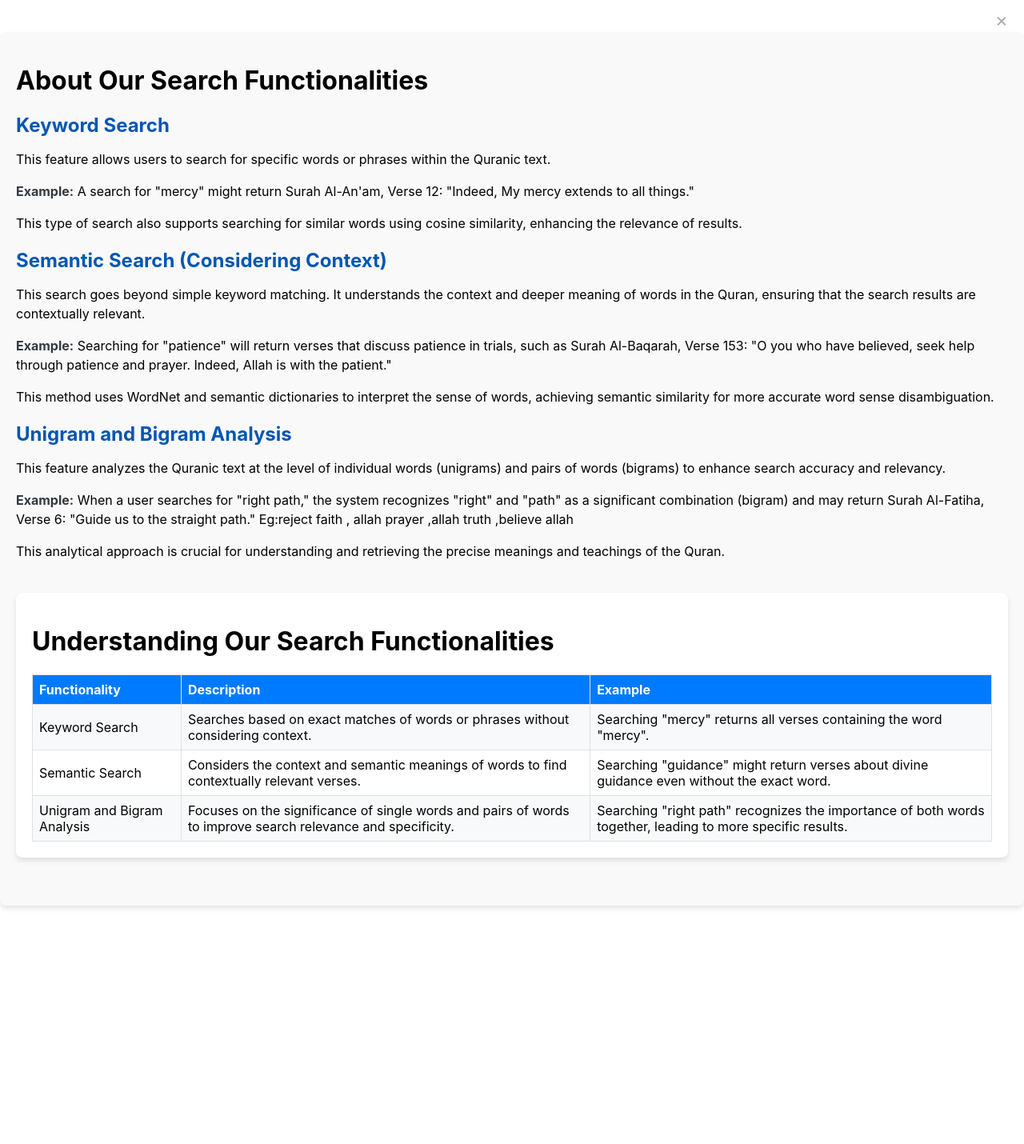
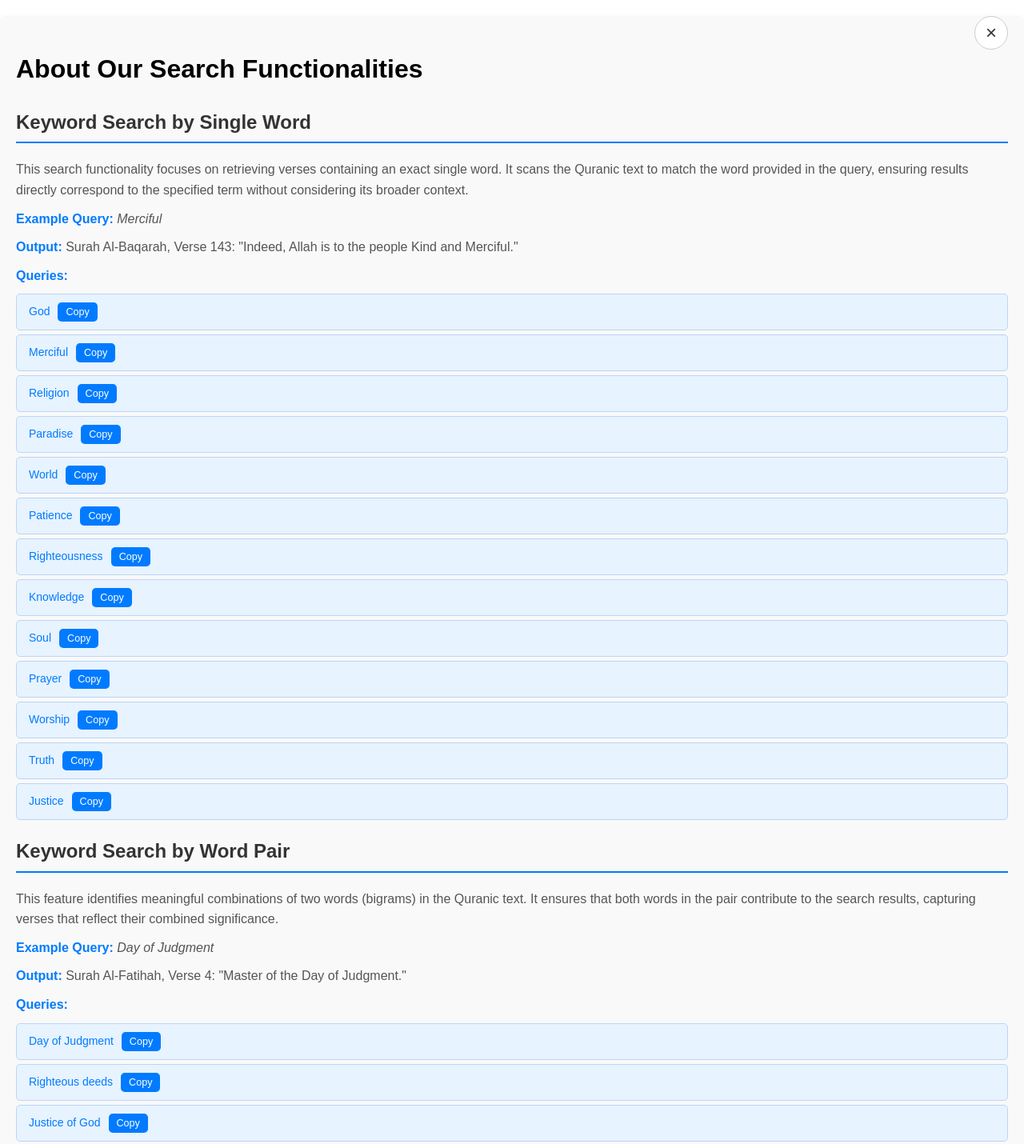
Before and after one commit to muhammadsaad123-coder/Quran_Semantic_Search, a React (Create React App) app: page /About in a window 1280 px wide. Shown: the top 1430 px of the page at 80% size. Before the commit the page ends 1172 px from the top, so only its background shows below. Built offline with nearby package versions, Linux system fonts and the light colour scheme.

Commit message:
changes in pages

```diff
--- a/src/Pages/About.js
+++ b/src/Pages/About.js
@@ -1,70 +1,123 @@
-// src/components/About.js
-
 import React from 'react';
 import '../Styles/About.css'; // Importing CSS for styling
 import { Link } from 'react-router-dom';
 
 const About = () => {
+  const copyToClipboard = (text) => {
+    navigator.clipboard.writeText(text);
+    alert(`Copied to clipboard: ${text}`);
+  };
+
   return (
     <div className="about-container">
-
-<Link to="/home" className="close-button">&times;</Link>
+      <Link to="/home" className="close-button">&times;</Link>
       <h1>About Our Search Functionalities</h1>
 
+      {/* Section: Keyword Search by Single Word */}
       <div className="section">
-        <h2>Keyword Search</h2>
-        <p>This feature allows users to search for specific words or phrases within the Quranic text.</p>
-        <p><strong>Example:</strong> A search for "mercy" might return Surah Al-An'am, Verse 12: "Indeed, My mercy extends to all things."</p>
-        <p>This type of search also supports searching for similar words using cosine similarity, enhancing the relevance of results.</p>
-
+        <h2>Keyword Search by Single Word</h2>
+        <p>
+          This search functionality focuses on retrieving verses containing an exact single word.
+          It scans the Quranic text to match the word provided in the query, ensuring results
+          directly correspond to the specified term without considering its broader context.
+        </p>
+        <p><strong>Example Query:</strong> <em>Merciful</em></p>
+        <p><strong>Output:</strong> Surah Al-Baqarah, Verse 143: "Indeed, Allah is to the people Kind and Merciful."</p>
+        <p><strong>Queries:</strong></p>
+        <ul>
+          {['God', 'Merciful', 'Religion', 'Paradise', 'World', 'Patience', 'Righteousness', 'Knowledge', 'Soul', 'Prayer', 'Worship', 'Truth', 'Justice'].map((query, index) => (
+            <li key={index}>
+              {query}
+              <button
+                className="copy-button"
+                onClick={() => copyToClipboard(query)}
+              >
+                Copy
+              </button>
+            </li>
+          ))}
+        </ul>
       </div>
 
+      {/* Section: Keyword Search by Word Pair */}
       <div className="section">
-        <h2>Semantic Search (Considering Context)</h2>
-        <p>This search goes beyond simple keyword matching. It understands the context and deeper meaning of words in the Quran, ensuring that the search results are contextually relevant.</p>
-        <p><strong>Example:</strong> Searching for "patience" will return verses that discuss patience in trials, such as Surah Al-Baqarah, Verse 153: "O you who have believed, seek help through patience and prayer. Indeed, Allah is with the patient."</p>
-        <p>This method uses WordNet and semantic dictionaries to interpret the sense of words, achieving semantic similarity for more accurate word sense disambiguation.</p>
+        <h2>Keyword Search by Word Pair</h2>
+        <p>
+          This feature identifies meaningful combinations of two words (bigrams) in the Quranic text.
+          It ensures that both words in the pair contribute to the search results, capturing verses
+          that reflect their combined significance.
+        </p>
+        <p><strong>Example Query:</strong> <em>Day of Judgment</em></p>
+        <p><strong>Output:</strong> Surah Al-Fatihah, Verse 4: "Master of the Day of Judgment."</p>
+        <p><strong>Queries:</strong></p>
+        <ul>
+          {[
+            'Day of Judgment',
+            'Righteous deeds',
+            'Justice of God',
+            'Day of Resurrection',
+            'Mercy of God',
+            'Justice and Truth',
+            'Day of Reckoning',
+            'Good deeds rewarded',
+            'Eternal life',
+            'Good Deeds',
+            'Right path',
+            'Signs of Allah',
+            'Life and Death',
+            'Charity and Justice',
+          ].map((query, index) => (
+            <li key={index}>
+              {query}
+              <button
+                className="copy-button"
+                onClick={() => copyToClipboard(query)}
+              >
+                Copy
+              </button>
+            </li>
+          ))}
+        </ul>
       </div>
 
+      {/* Section: Contextual Search */}
       <div className="section">
-        <h2>Unigram and Bigram Analysis</h2>
-        <p>This feature analyzes the Quranic text at the level of individual words (unigrams) and pairs of words (bigrams) to enhance search accuracy and relevancy.</p>
-        <p><strong>Example:</strong> When a user searches for "right path," the system recognizes "right" and "path" as a significant combination (bigram) and may return Surah Al-Fatiha, Verse 6: "Guide us to the straight path." Eg:reject faith ,  allah prayer ,allah truth ,believe allah</p>
-        <p>This analytical approach is crucial for understanding and retrieving the precise meanings and teachings of the Quran.</p>
+        <h2>Contextual Search</h2>
+        <p>
+          Contextual search analyzes the deeper meanings and relationships between words to provide
+          results that align with the query's intent. This feature utilizes semantic understanding to
+          retrieve verses where the underlying theme matches the user's search.
+        </p>
+        <p><strong>Example Query:</strong> <em>Verses related to the mercy of God</em></p>
+        <p><strong>Output:</strong> Surah Az-Zumar, Verse 53: "Say, 'O My servants who have transgressed against themselves [by sinning], do not despair of the mercy of Allah. Indeed, Allah forgives all sins. Indeed, it is He who is the Forgiving, the Merciful.'"</p>
+        <p><strong>Queries:</strong></p>
+        <ul>
+          {[
+            'Verses related to the mercy of God',
+            'Guidance for the believers',
+            'The creation of the universe according to the Quran',
+            'Attributes of God in the Quran',
+            'Importance of prayer',
+            'Rewards for doing good deeds',
+            'Forgiveness and repentance',
+            'Verses describing Paradise',
+            'Teachings about justice',
+            'The role of prophets in Islam',
+            'Commandments related to charity',
+          ].map((query, index) => (
+            <li key={index}>
+              {query}
+              <button
+                className="copy-button"
+                onClick={() => copyToClipboard(query)}
+              >
+                Copy
+              </button>
+            </li>
+          ))}
+        </ul>
       </div>
-
-      <div className="comparison-container">
-      <h1>Understanding Our Search Functionalities</h1>
-      <table>
-        <thead>
-          <tr>
-            <th>Functionality</th>
-            <th>Description</th>
-            <th>Example</th>
-          </tr>
-        </thead>
-        <tbody>
-          <tr>
-            <td>Keyword Search</td>
-            <td>Searches based on exact matches of words or phrases without considering context.</td>
-            <td>Searching "mercy" returns all verses containing the word "mercy".</td>
-          </tr>
-          <tr>
-            <td>Semantic Search</td>
-            <td>Considers the context and semantic meanings of words to find contextually relevant verses.</td>
-            <td>Searching "guidance" might return verses about divine guidance even without the exact word.</td>
-          </tr>
-          <tr>
-            <td>Unigram and Bigram Analysis</td>
-            <td>Focuses on the significance of single words and pairs of words to improve search relevance and specificity.</td>
-            <td>Searching "right path" recognizes the importance of both words together, leading to more specific results.</td>
-          </tr>
-        </tbody>
-      </table>
     </div>
-    </div>
-
-
   );
 };
 
--- a/src/Pages/Home.js
+++ b/src/Pages/Home.js
@@ -201,9 +201,12 @@ function Home() {
       <p>
         <strong>Original English Translation:</strong> {result.OriginalEnglishTranslation}
       </p>
-      <p>
-  <strong>Relevance Score:</strong> {result["Similarity Score"] !== undefined ? (result["Similarity Score"] * 100).toFixed(2) + "%" : "N/A"}
-</p>
+      {searchType === "keyword" && (ngramType === "unigram" || ngramType === "bigram") && (
+  <p>
+    <strong>Relevance Score:</strong> {result["Similarity Score"] !== undefined ? (result["Similarity Score"] * 100).toFixed(2) + "%" : "N/A"}
+  </p>
+)}
+
             </div>
           ))}
       </div>
--- a/src/Styles/About.css
+++ b/src/Styles/About.css
@@ -1,80 +1,113 @@
-/* src/components/About.css */
+/* About.css */
+
+/* Container for the entire About page */
 .about-container {
-    max-width: 1500px;
-    margin: 40px auto;
-    padding: 20px;
-    background-color: #f9f9f9;
-    border-radius: 8px;
-    box-shadow: 0 4px 6px rgba(0, 0, 0, 0.1);
+  font-family: Arial, sans-serif;
+  margin: 20px auto;
+  max-width: 1500px;
+  padding: 20px;
+  background-color: #f9f9f9;
+  border-radius: 8px;
+  box-shadow: 0 4px 8px rgba(0, 0, 0, 0.1);
+  line-height: 1.6;
+}
+
+/* Close button to go back to the Home page */
+.close-button {
+  position: absolute;
+  top: 20px;
+  right: 20px;
+  font-size: 24px;
+  text-decoration: none;
+  color: #333;
+  border: 1px solid #ccc;
+  border-radius: 50%;
+  width: 40px;
+  height: 40px;
+  display: flex;
+  justify-content: center;
+  align-items: center;
+  background-color: #fff;
+  transition: background-color 0.3s, transform 0.3s;
+}
+
+.close-button:hover {
+  background-color: #ff4c4c;
+  color: #fff;
+  transform: scale(1.1);
+}
+
+/* Section headers */
+.section h2 {
+  margin-top: 20px;
+  color: #333;
+  font-size: 24px;
+  border-bottom: 2px solid #007BFF;
+  padding-bottom: 5px;
+}
+
+/* Paragraphs for explanation */
+.section p {
+  margin: 10px 0;
+  color: #555;
+}
+
+/* Example query and output */
+.section p strong {
+  color: #007BFF;
+}
+
+/* List of queries */
+.section ul {
+  list-style-type: none;
+  margin: 10px 0;
+  padding: 0;
+}
+
+.section ul li {
+  background-color: #e7f3ff;
+  color: #007BFF;
+  margin: 5px 0;
+  padding: 10px 15px;
+  border-radius: 5px;
+  border: 1px solid #bcd4f7;
+  font-size: 14px;
+  transition: transform 0.2s, background-color 0.3s;
+}
+
+.section ul li:hover {
+  background-color: #007BFF;
+  color: #fff;
+  transform: translateX(5px);
+}
+
+/* Responsive design */
+@media (max-width: 768px) {
+  .about-container {
+    padding: 15px;
+    margin: 10px;
   }
 
   .section h2 {
-    color: #0056b3;
-    margin-bottom: 10px;
+    font-size: 20px;
   }
 
-  .section p {
-    font-size: 16px;
-    line-height: 1.5;
+  .section ul li {
+    font-size: 12px;
   }
+}
 
-  .section strong {
-    color: #343a40; /* Dark grey for emphasis */
-  }
+.copy-button {
+  margin-left: 10px;
+  padding: 5px 10px;
+  font-size: 0.9em;
+  background-color: #007bff;
+  color: white;
+  border: none;
+  border-radius: 5px;
+  cursor: pointer;
+}
 
-  .section ul {
-    list-style-type: none;
-    padding-left: 20px;
-  }
-
-  .section li {
-    background-color: #ffffff;
-    margin-bottom: 10px;
-    padding: 10px;
-    border-left: 5px solid #007bff;
-    box-shadow: 0 2px 4px rgba(0, 0, 0, 0.05);
-  }
-
-  /* src/components/Comparison.css */
-.comparison-container {
-    max-width: 100%;
-    margin: 40px auto;
-    padding: 20px;
-    background-color: #fff;
-    border-radius: 8px;
-    box-shadow: 0 4px 6px rgba(0, 0, 0, 0.1);
-    text-align: left;
-  }
-
-  table {
-    width: 100%;
-    border-collapse: collapse;
-    margin-top: 20px;
-  }
-
-  th, td {
-    border: 1px solid #dee2e6;
-    padding: 8px;
-    text-align: left;
-  }
-
-  th {
-    background-color: #007bff;
-    color: white;
-  }
-
-  tbody tr:nth-child(odd) {
-    background-color: #f8f9fa;
-  }
-
-  .close-button {
-  position: absolute;
-  top: 10px;
-  right: 20px;
-  background: none;
-  border: none;
-  color: #aaa; /* Light gray for the button */
-  font-size: 24px; /* Larger font size for visibility */
-  cursor: pointer;
-  text-decoration: none; /* Remove underline from link */
+.copy-button:hover {
+  background-color: #0056b3;
 }
```
Also changed, not shown: 2 other files (tests, documents, lock files or other folders).
